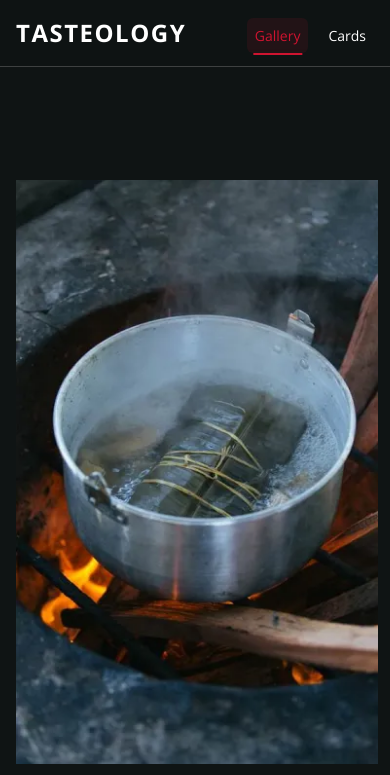
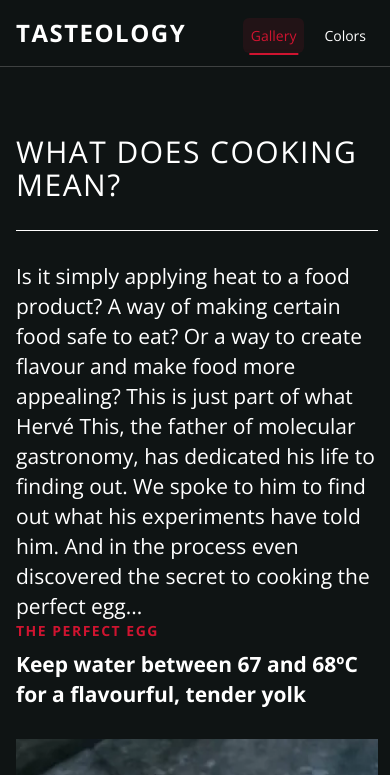
Before and after one commit to DiegoJDev/tasteology, a website built with Vite: page index.html in a window 390 px wide. Shown: the top 775 px of the page. Built offline with nearby package versions, Linux system fonts and the light colour scheme; files whose address does not match are found by name.

Commit message:
Locate text first

```diff
--- a/index.html
+++ b/index.html
@@ -24,10 +24,16 @@
 
           <ul class="navbar__menu" role="menubar">
             <li role="none">
-              <a href="#gallery" class="navbar__link" role="menuitem">Gallery</a>
+              <a href="#gallery" class="navbar__link" role="menuitem">
+                <span class="navbar__link-desktop">What does cooking mean?</span>
+                <span class="navbar__link-mobile">Gallery</span>
+              </a>
             </li>
             <li role="none">
-              <a href="#cards" class="navbar__link" role="menuitem">Cards</a>
+              <a href="#cards" class="navbar__link" role="menuitem">
+                <span class="navbar__link-desktop">Taste the colours</span>
+                <span class="navbar__link-mobile">Colors</span>
+              </a>
             </li>
           </ul>
         </div>
--- a/src/services/Analytics.ts
+++ b/src/services/Analytics.ts
@@ -26,7 +26,7 @@ export class AnalyticsService {
 
     this.events.push(event);
 
-    console.group('🔗 Card Link Click Event');
+    console.group('Card Link Click Event');
     console.log('Event Details:', {
       cardId: event.cardId,
       linkType: event.linkType,
@@ -51,7 +51,7 @@ export class AnalyticsService {
   private sendToAnalytics(event: LinkClickEvent): void {
     // You can implement this method to send the event to your analytics service, i.e: Google Analytics, Hotjar, etc.,
 
-    console.log('📊 Analytics Event Sent:', {
+    console.log('Analytics Event Sent:', {
       service: 'placeholder',
       eventId: `card-click-${Date.now()}`,
       data: event,
--- a/src/styles/components/_feature.scss
+++ b/src/styles/components/_feature.scss
@@ -15,10 +15,18 @@
 }
 
 .feature__media {
-  order: -1;
+  order: 1;
 
   @media (min-width: 768px) {
     order: 0;
+  }
+}
+
+.feature__copy {
+  order: 0;
+
+  @media (min-width: 768px) {
+    order: 1;
   }
 }
 
--- a/src/styles/components/_navbar.scss
+++ b/src/styles/components/_navbar.scss
@@ -108,13 +108,31 @@
   }
 }
 
+.navbar__link-desktop {
+  @media (max-width: 767px) {
+    display: none;
+  }
+}
+
+.navbar__link-mobile {
+  display: none;
+
+  @media (max-width: 767px) {
+    display: inline;
+  }
+}
+
 :root {
-  --color-bg-rgb: 15, 20, 20; /* From --color-bg: #0f1414 */
-  --color-accent-rgb: 207, 20, 48; /* From --color-accent: #cf1430 */
+  --color-bg-rgb: 15, 20, 20;
+  --color-accent-rgb: 207, 20, 48;
 }
 
 body {
   padding-top: 60px;
+
+  @media (max-width: 767px) {
+    padding-top: 15px;
+  }
 }
 
 .skip-link:focus {
```
